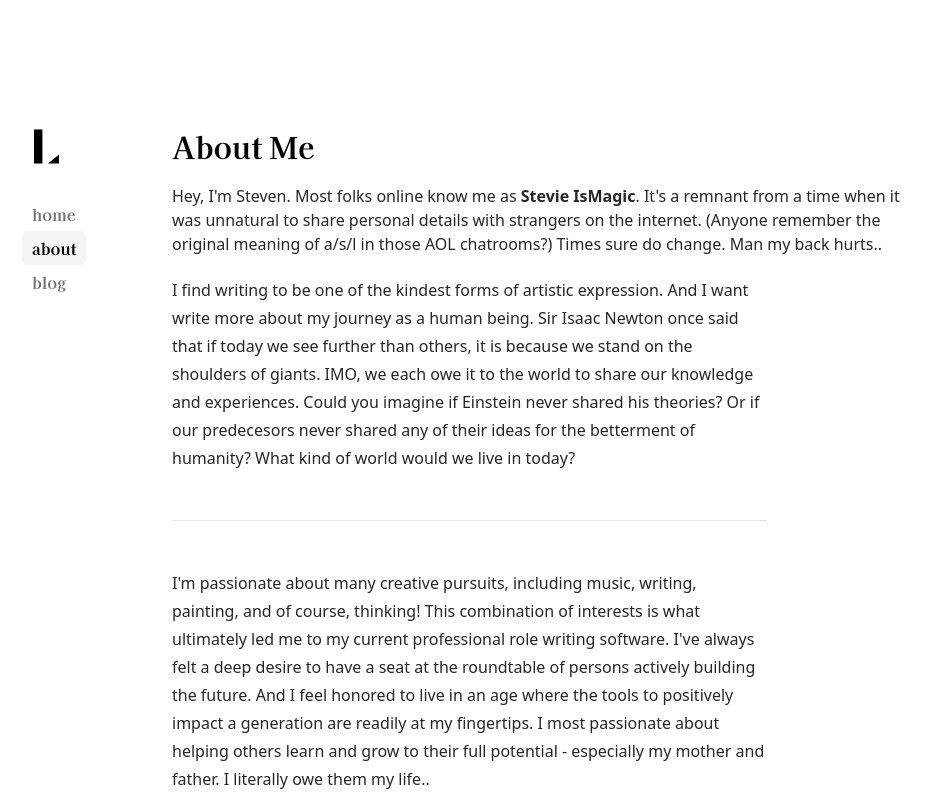
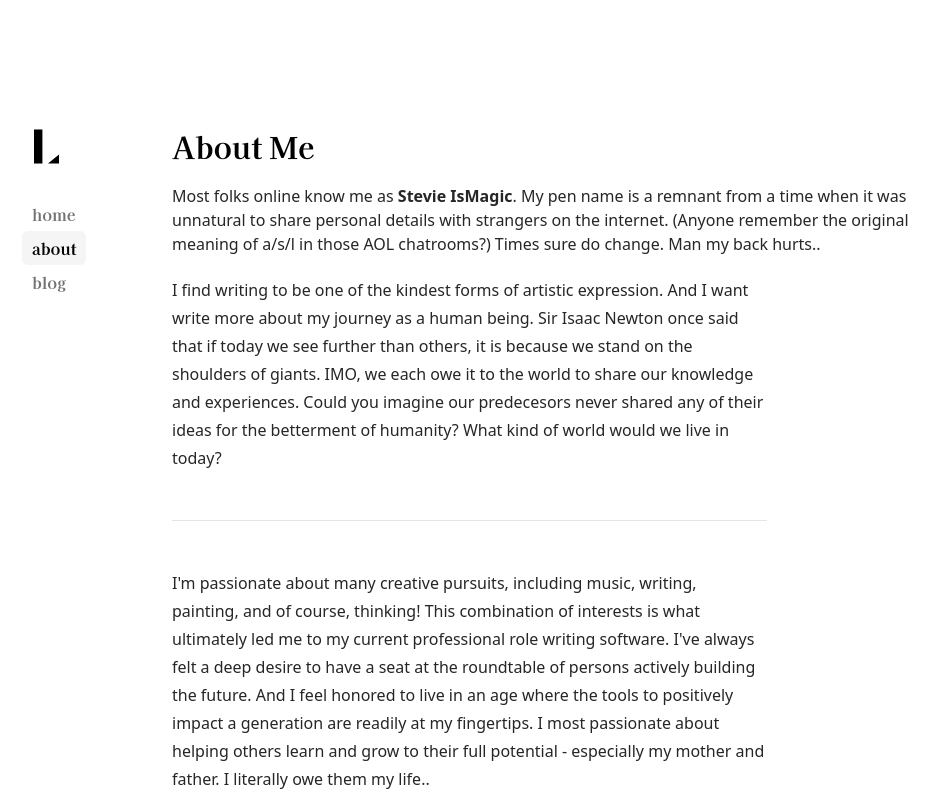
Before and after one commit to StevieIsmagic/vercel_blog, a Next.js app: page /about in a window 1280 px wide. Shown: the top 800 px of the page, without its empty margins (170-1109 px from the left). Built offline with nearby package versions, Linux system fonts and the light colour scheme.

Commit message:
update intro

```diff
--- a/app/about/page.tsx
+++ b/app/about/page.tsx
@@ -3,8 +3,8 @@ export default function AboutPage() {
     <section>
       <h1 className="font-bold text-3xl font-serif">About Me</h1>
       <p className="my-5 text-neutral-800 dark:text-neutral-200">
-        Hey, I'm Steven. Most folks online know me as <b>Stevie IsMagic</b>.
-        It's a remnant from a time when it was unnatural to share personal details with strangers on the internet.
+        Most folks online know me as <b>Stevie IsMagic</b>.
+        My pen name is a remnant from a time when it was unnatural to share personal details with strangers on the internet.
         (Anyone remember the original meaning of a/s/l in those AOL chatrooms?) Times sure do change. Man my back hurts..
 
 
@@ -13,8 +13,8 @@ export default function AboutPage() {
         <p>
           I find writing to be one of the kindest forms of artistic expression. And I want write more about my journey as a human being.
           Sir Isaac Newton once said that if today we see further than others, it is because we stand on the shoulders of giants.
-          IMO, we each owe it to the world to share our knowledge and experiences. Could you imagine if Einstein never shared his theories?
-          Or if our predecesors never shared any of their ideas for the betterment of humanity? What kind of world would we live in today?
+          IMO, we each owe it to the world to share our knowledge and experiences. Could you imagine our predecesors never shared
+          any of their ideas for the betterment of humanity? What kind of world would we live in today?
 
         </p>
         <hr />
```
